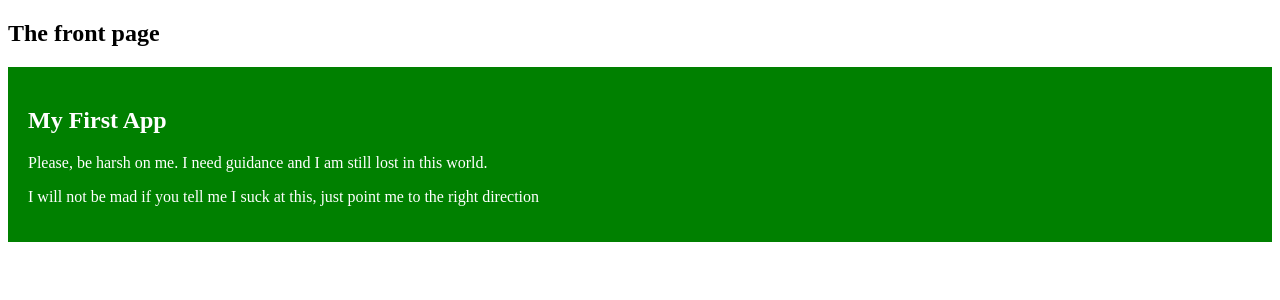
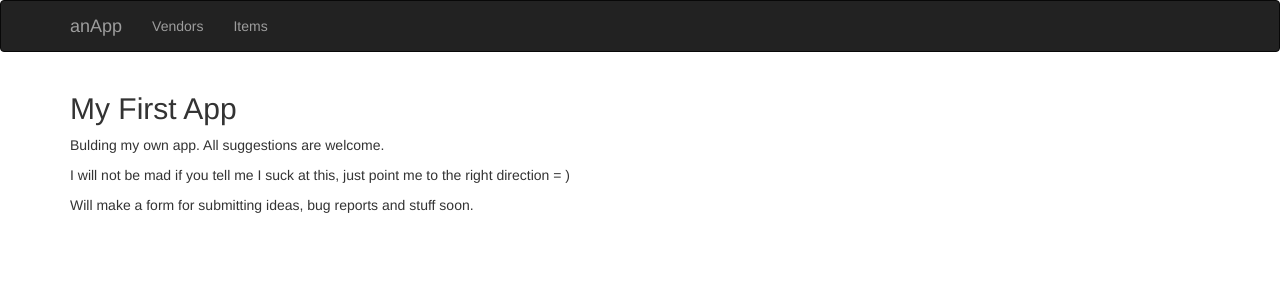
Before and after one commit to BogdanBozic/anApp, a Flask app: page / in a window 1280 px wide. Shown: the top 300 px of the page. Run offline with Flask 2, Linux system fonts and the light colour scheme; some libraries are stand-ins or nearby versions.

Commit message:
Adding first templates for index and vendors

```diff
--- a/app.py
+++ b/app.py
@@ -1,4 +1,5 @@
 from flask import Flask, render_template
+from flask_bootstrap import Bootstrap
 # from db import db
 # from model import vendorModel, itemModel, customerModel
 from resources.vendorResource import vendor_blueprint
@@ -9,6 +10,8 @@ app.config['SQLALCHEMY_TRACK_MODIFICATIONS'] = False
 app.config['SQLALCHEMY_DATABASE_URI'] = 'sqlite:///database.db'
 app.config['PROPAGATE_EXCEPTIONS'] = True
 app.secret_key = '123'
+
+bootstrap = Bootstrap(app)
 app.register_blueprint(item_blueprint)
 app.register_blueprint(vendor_blueprint)
 
@@ -22,7 +25,6 @@ app.register_blueprint(vendor_blueprint)
 def index():
     return render_template('index.html')
 
-
 if __name__ == '__main__':
     # db.init_app(app)
     app.run(debug=True)
--- a/resources/itemResource.py
+++ b/resources/itemResource.py
@@ -8,7 +8,7 @@ import ipdb
 item_blueprint = Blueprint('item_blueprint', __name__)
 
 
-@item_blueprint.route('/items', methods=['GET'])
+@item_blueprint.route('/api/items', methods=['GET'])
 def get_items():
     # if not request.args:
     return ItemModel.get_items().json()
@@ -20,7 +20,7 @@ def get_items():
     #     return items
 
 
-@item_blueprint.route('/items/<int:id>', methods=['GET'])
+@item_blueprint.route('/api/items/<int:id>', methods=['GET'])
 def get(id):
     # import ipdb; ipdb.set_trace()
     item = ItemModel.get_item_by_id(id)
@@ -30,7 +30,7 @@ def get(id):
         return jsonify({"message": "Item not found"}), 404
 
 
-@item_blueprint.route('/items', methods=['POST'])
+@item_blueprint.route('/api/items', methods=['POST'])
 def post():
     # import ipdb; ipdb.set_trace()
     payload = request.get_json()
--- /dev/null
+++ b/templates/base.html
@@ -0,0 +1,33 @@
+{% extends "bootstrap/base.html" %}
+
+{% block title %}anApp{% endblock %}
+
+{% block navbar %}
+<div class="navbar navbar-inverse" role="navigation">
+    <div class="container">
+        <div class="navbar-header">
+            <button type="button" class="navbar-toggle" data-toggle="collapse" data-target=".navbar-collapse">
+                <span class="sr-only">Toggle navigation</span>
+                <span class="icon-bar"></span>
+                <span class="icon-bar"></span>
+                <span class="icon-bar"></span>
+            </button>
+            <a class="navbar-brand" href="/">anApp</a>
+        </div>
+        <div class="navbar-collapse collapse">
+            <ul class="nav navbar-nav">
+                <li><a href="/vendors">Vendors</a></li>
+            </ul>
+            <ul class="nav navbar-nav">
+                <li><a href="/items">Items</a></li>
+            </ul>
+        </div>
+    </div>
+</div>
+{% endblock %}
+
+{% block content %}
+<div class="container">
+    {% block page_content %}{% endblock %}
+</div>
+{% endblock %}
--- a/templates/index.html
+++ b/templates/index.html
@@ -1,4 +1,5 @@
-<!DOCTYPE html>
+{% extends "base.html" %}
+<!--
 <html>
 <head>
 <style>
@@ -10,14 +11,19 @@
 </style>
 </head>
 <body>
+-->
 
-<h2>The front page</h2>
 
+{% block page_content %}
 <div class="index">
   <h2>My First App</h2>
-  <p>Please, be harsh on me. I need guidance and I am still lost in this world.</p>
-  <p>I will not be mad if you tell me I suck at this, just point me to the right direction</p>
+  <p>Bulding my own app. All suggestions are welcome.</p>
+  <p>I will not be mad if you tell me I suck at this, just point me to the right direction = )</p>
+  <p>Will make a form for submitting ideas, bug reports and stuff soon.</p>
 </div>
+{% endblock %}
 
+<!--
 </body>
 </html>
+-->
```
Also changed, not shown: resources/vendorResource.py (+9 -5 lines), templates/vendor.html (added, +42 -0 lines).
